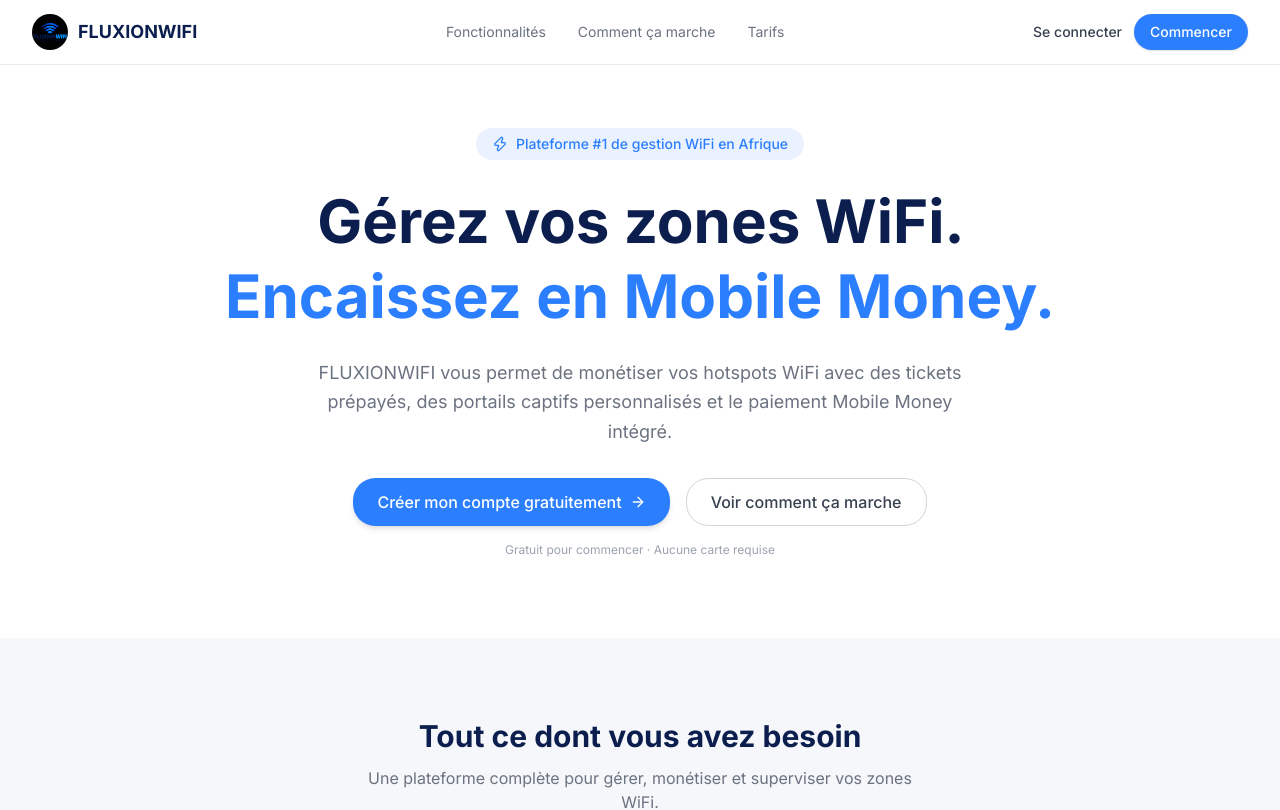
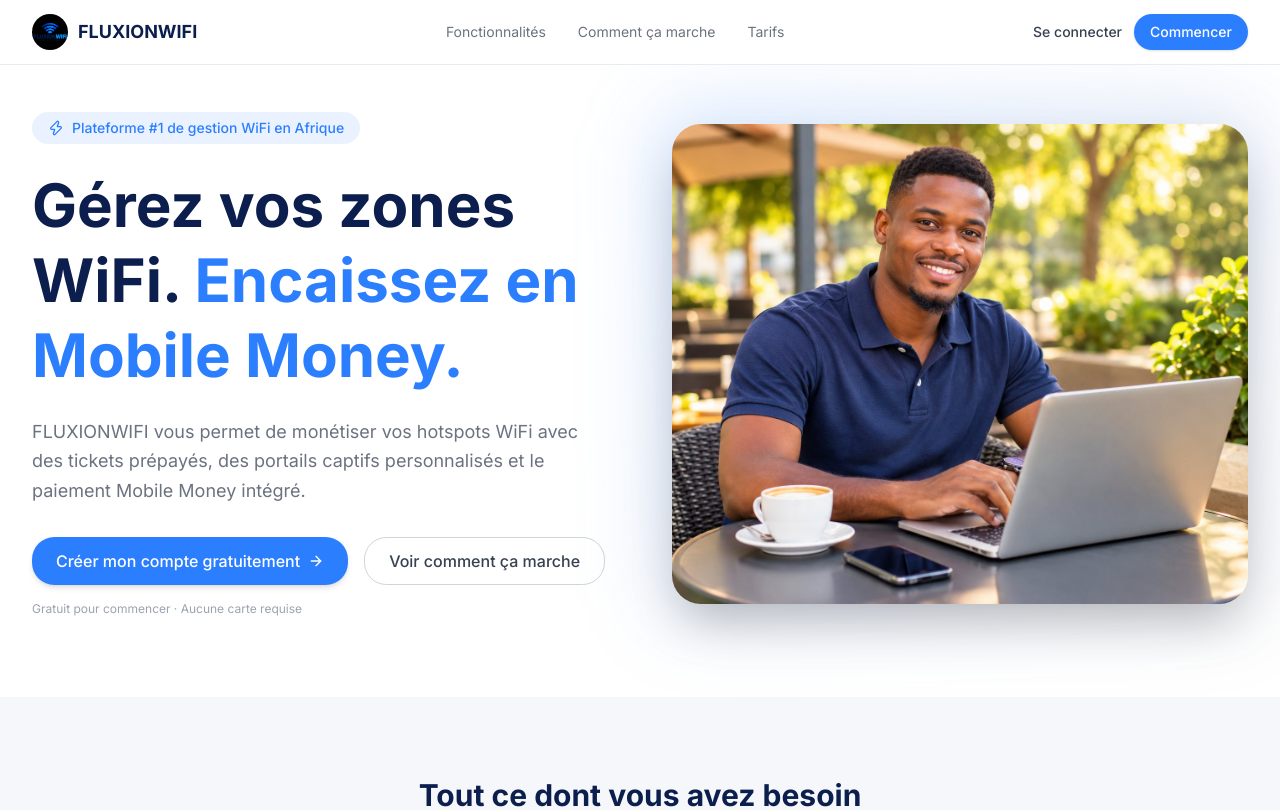
Before and after one commit to Tsukuyomi260/fluxionwifi, a Next.js app: page / in a window 1280 px wide. Shown: the top 810 px of the page. Built offline with nearby package versions, Linux system fonts and the light colour scheme.

Commit message:
Remplacement image hero

```diff
--- a/src/app/(marketing)/page.tsx
+++ b/src/app/(marketing)/page.tsx
@@ -122,8 +122,11 @@
       </nav>
 
       {/* Hero */}
-      <section className="pt-32 pb-20 px-4 sm:px-6 lg:px-8">
-        <div className="max-w-4xl mx-auto text-center">
+      <section className="pt-28 pb-20 px-4 sm:px-6 lg:px-8">
+        <div className="max-w-7xl mx-auto">
+          <div className="flex flex-col lg:flex-row items-center gap-12 lg:gap-16">
+            {/* Text */}
+            <div className="flex-1 text-center lg:text-left">
               <ScrollReveal delay={0.1} distance={20}>
                 <div className="inline-flex items-center gap-2 rounded-full bg-[#EBF2FF] px-4 py-1.5 text-sm font-medium text-[#2B7FFF] mb-6">
                   <Zap className="h-4 w-4" />
@@ -131,19 +134,19 @@
                 </div>
               </ScrollReveal>
               <ScrollReveal delay={0.2} distance={25}>
-            <h1 className="text-4xl sm:text-5xl lg:text-6xl font-bold text-[#0B1E4D] leading-tight">
+                <h1 className="text-4xl sm:text-5xl lg:text-[3.25rem] xl:text-6xl font-bold text-[#0B1E4D] leading-tight">
                   Gérez vos zones WiFi.{" "}
                   <span className="text-[#2B7FFF]">Encaissez en Mobile Money.</span>
                 </h1>
               </ScrollReveal>
               <ScrollReveal delay={0.35}>
-            <p className="mt-6 text-lg text-[#6B7280] max-w-2xl mx-auto leading-relaxed">
+                <p className="mt-6 text-lg text-[#6B7280] max-w-xl mx-auto lg:mx-0 leading-relaxed">
                   FLUXIONWIFI vous permet de monétiser vos hotspots WiFi avec des tickets prépayés,
                   des portails captifs personnalisés et le paiement Mobile Money intégré.
                 </p>
               </ScrollReveal>
               <ScrollReveal delay={0.5}>
-            <div className="mt-8 flex flex-col sm:flex-row items-center justify-center gap-4">
+                <div className="mt-8 flex flex-col sm:flex-row items-center lg:items-start justify-center lg:justify-start gap-4">
                   <Link href="/register" className="inline-flex h-12 items-center gap-2 rounded-xl bg-[#2B7FFF] px-6 text-base font-medium text-white hover:bg-[#1A6BE6] transition-colors shadow-md">
                     Créer mon compte gratuitement
                     <ArrowRight className="h-4 w-4" />
@@ -154,6 +157,23 @@
                 </div>
                 <p className="mt-4 text-xs text-[#9CA3AF]">Gratuit pour commencer · Aucune carte requise</p>
               </ScrollReveal>
+            </div>
+
+            {/* Image */}
+            <ScrollReveal delay={0.3} direction="right" distance={40} className="flex-1 w-full max-w-lg lg:max-w-none">
+              <div className="relative">
+                <div className="absolute -inset-4 bg-gradient-to-br from-[#2B7FFF]/20 to-[#0B1E4D]/10 rounded-3xl blur-2xl" />
+                <Image
+                  src="/hero-main.jpg"
+                  alt="Entrepreneur utilisant un smartphone pour gérer son réseau WiFi"
+                  width={600}
+                  height={450}
+                  className="relative rounded-2xl shadow-2xl object-cover w-full"
+                  priority
+                />
+              </div>
+            </ScrollReveal>
+          </div>
         </div>
       </section>
 
```
Also changed, not shown: public/hero-main.jpg (added). Lines whose indentation alone changed are shown as unchanged.
